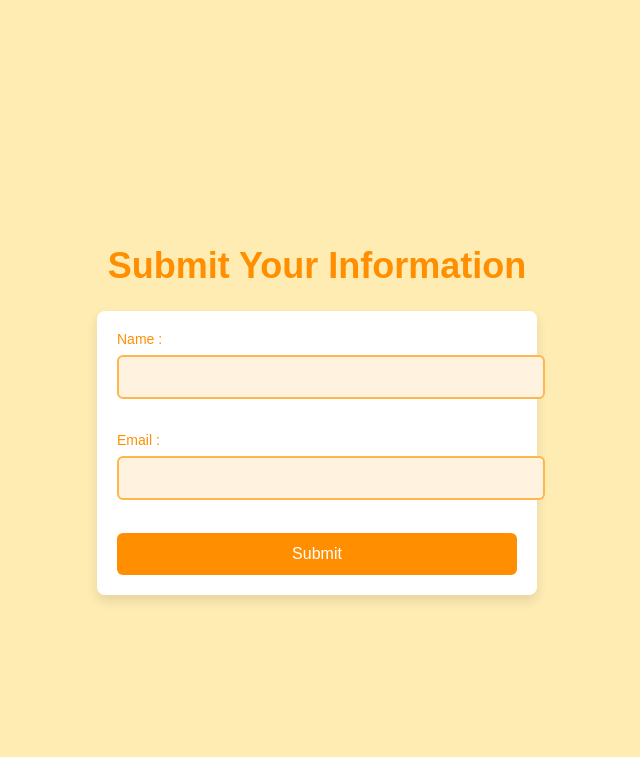
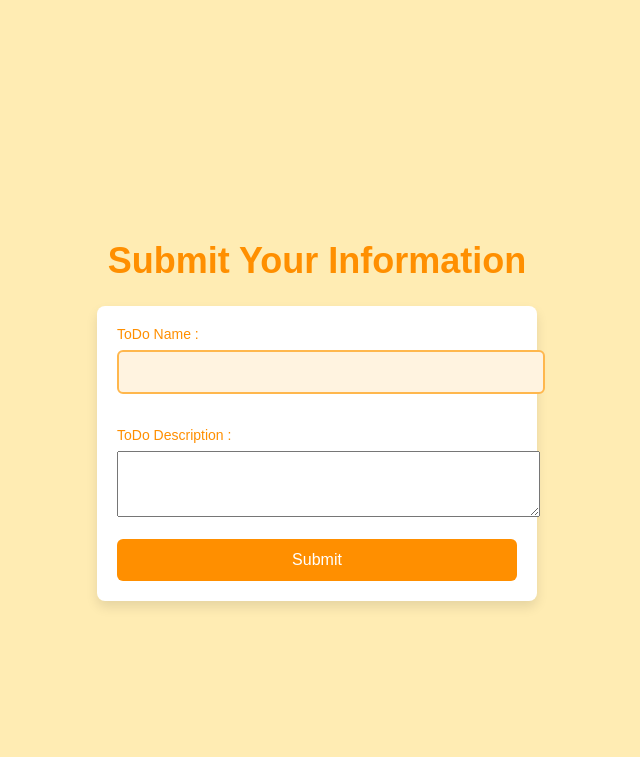
Before and after one commit to rohtelah10/python-flask, a Flask app: page / in a window 1280 px wide. Shown: the top 757 px of the page, without its empty margins (323-963 px from the left). Run offline with Flask 3, Linux system fonts and the light colour scheme.

Commit message:
created todo page

```diff
--- a/frontend/templates/index.html
+++ b/frontend/templates/index.html
@@ -68,11 +68,11 @@
     <h1>Submit Your Information</h1>
 
     <form id="dataForm" action="http://localhost:9000/submit" method="POST">
-      <label for="name">Name : </label>
+      <label for="name">ToDo Name : </label>
       <input type="text" id="name" name="name" required /><br /><br />
 
-      <label for="email">Email : </label>
-      <input type="email" name="email" id="email" /><br /><br />
+      <label for="email">ToDo Description : </label>
+      <textarea name="description" id="description" rows="4" cols="50"> </textarea><br /><br />
 
       <button type="submit">Submit</button>
     </form>
```
